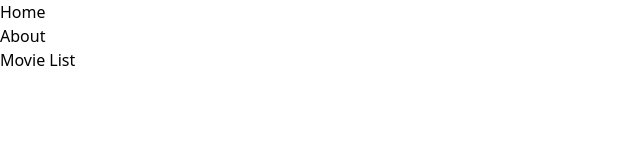
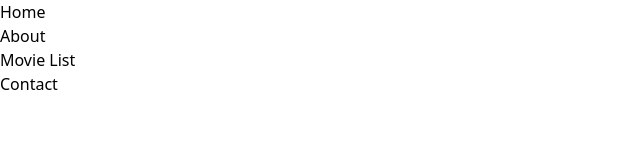
Before and after one commit to Raijinshinden/Movie-Website, a website: page Public/index.html in a window 1280 px wide. Shown: the full height of the page, 0-640 px from the left. Drawn offline with Linux system fonts and the light colour scheme.

Commit message:
Update index.html

```diff
--- a/Public/index.html
+++ b/Public/index.html
@@ -12,7 +12,7 @@
             <li><a href="#home">Home</a></li>
             <li><a href="#about">About</a></li>
             <li><a href="#movie-list">Movie List</a></li>
-            <li><a href="#contact"></a></li>
+            <li><a href="#contact">Contact</a></li>
         </ul>
     </nav>
 </body>
```
